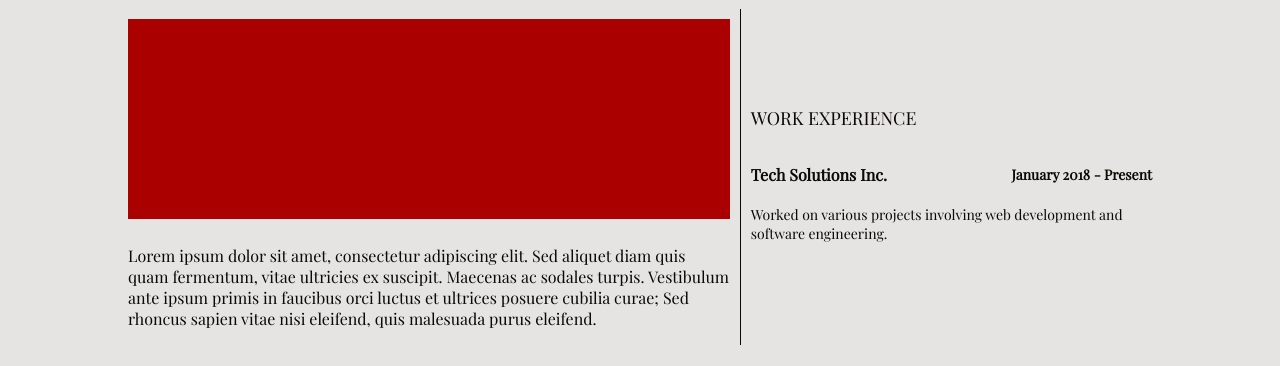
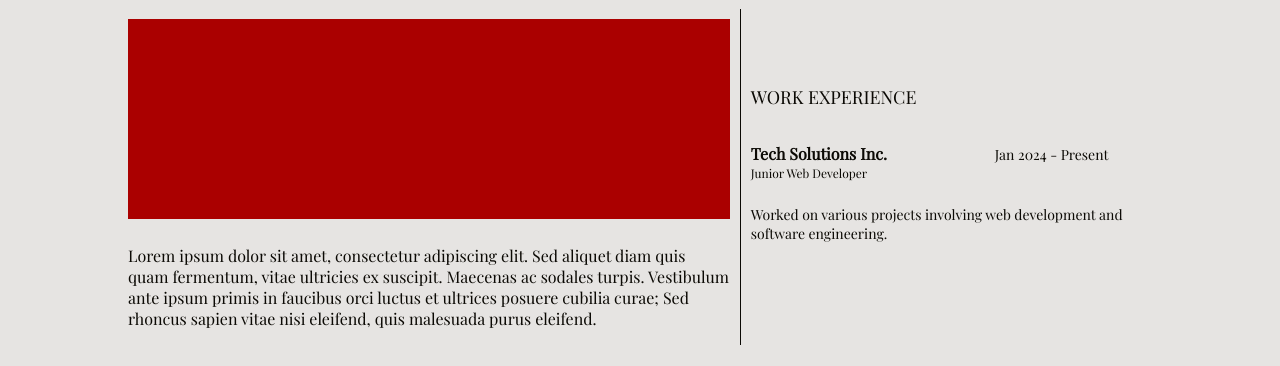
Before and after one commit to MicVillacarlos/portfolio_2024, a Gatsby site: page / in a window 1280 px wide. Shown: the part 120-486 px from the top of the page. Built offline with nearby package versions, Linux system fonts and the light colour scheme; Gatsby itself is replaced by a stand-in of ours.

Commit message:
Adjust workd experience card

```diff
--- a/src/components/Organisms/WorkExperienceCard/WorkExperienceCard.tsx
+++ b/src/components/Organisms/WorkExperienceCard/WorkExperienceCard.tsx
@@ -4,16 +4,34 @@
 import { WorkExperienceCardProps } from "../../../types/types";
 
 const WorkExperienceCard = (props: WorkExperienceCardProps) => {
-  const { companyName, startDate, endDate, description, technologies } = props;
+  const {
+    companyName,
+    startDate,
+    endDate,
+    description,
+    technologies,
+    position,
+  } = props;
   return (
-    <CommonFlexContainer isColumn>
-      <CommonFlexContainer margin="0px 0px -10px 0px" justify="space-between">
-        <CommonText fontSize="small" fontWeight={800}>{companyName}</CommonText>
-        <CommonText fontSize="xSmall" fontWeight={800}>
-          {startDate} - {endDate}
-        </CommonText>
+    <CommonFlexContainer isColumn isColumnTablet>
+      <CommonFlexContainer
+        margin="0px 0px -10px 0px"
+        justify="space-between"
+        align="center"
+      >
+        <CommonFlexContainer isColumn isColumnTablet align="left" width="50%">
+          <CommonText fontSize="small" fontWeight={800}>
+            {companyName}
+          </CommonText>
+          <CommonText fontSize="xxSmall" margin="-15px 0px 0px 0px">{position}</CommonText>
+        </CommonFlexContainer>
+        <CommonFlexContainer width="50%">
+          <CommonText fontSize="xSmall">
+            {startDate} - {endDate}
+          </CommonText>
+        </CommonFlexContainer>
       </CommonFlexContainer>
-      <CommonFlexContainer>
+      <CommonFlexContainer margin="20px 0px">
         <CommonText fontSize="xSmall">{description}</CommonText>
       </CommonFlexContainer>
     </CommonFlexContainer>
--- a/src/pages/index.tsx
+++ b/src/pages/index.tsx
@@ -39,8 +39,9 @@
 
   const dummyData: WorkExperienceCardProps = {
     companyName: "Tech Solutions Inc.",
-    startDate: "January 2018",
+    startDate: "Jan 2024",
     endDate: "Present",
+    position: "Junior Web Developer",
     description:
       "Worked on various projects involving web development and software engineering.",
     technologies: ["JavaScript", "React", "Node.js", "MongoDB"],
@@ -134,6 +135,7 @@
             align="start"
             width={windowScreenSize.tablet <= windowSize ? "40%" : "100%"}
             isColumn
+            isColumnTablet
           >
             <CommonText fontSize="medium">WORK EXPERIENCE</CommonText>
             <WorkExperienceCard {...dummyData} />
--- a/src/types/types.ts
+++ b/src/types/types.ts
@@ -1,6 +1,7 @@
 export type WorkExperienceCardProps  = {
   companyName: string;
   startDate: string;
+  position: string;
   endDate: string;
   description: string;
   technologies: string[];
```
